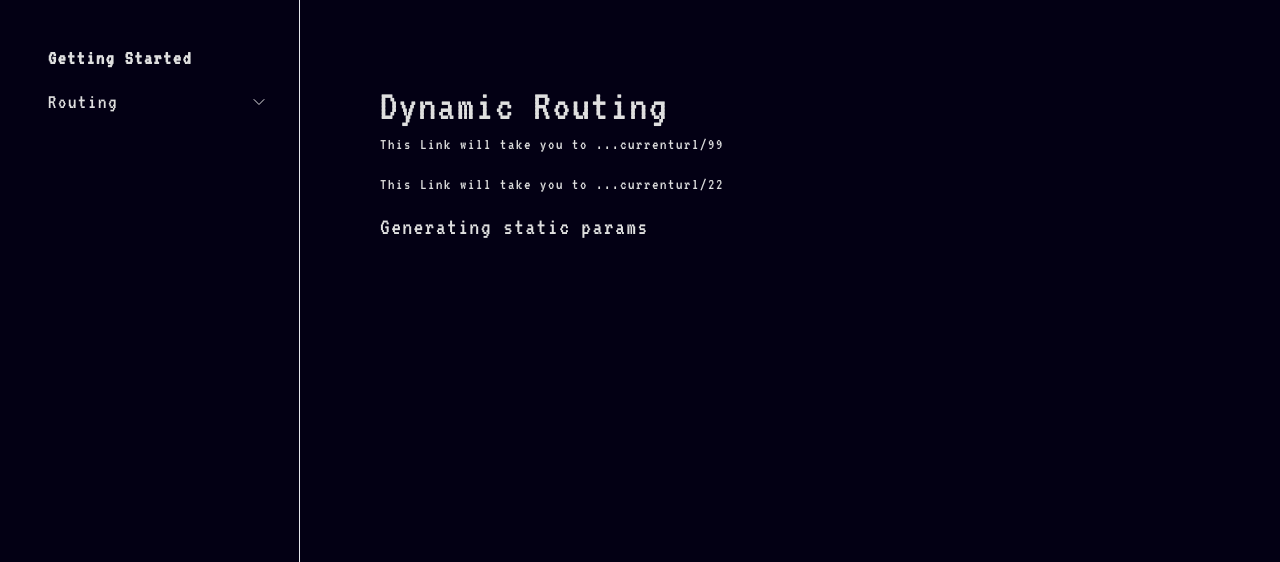
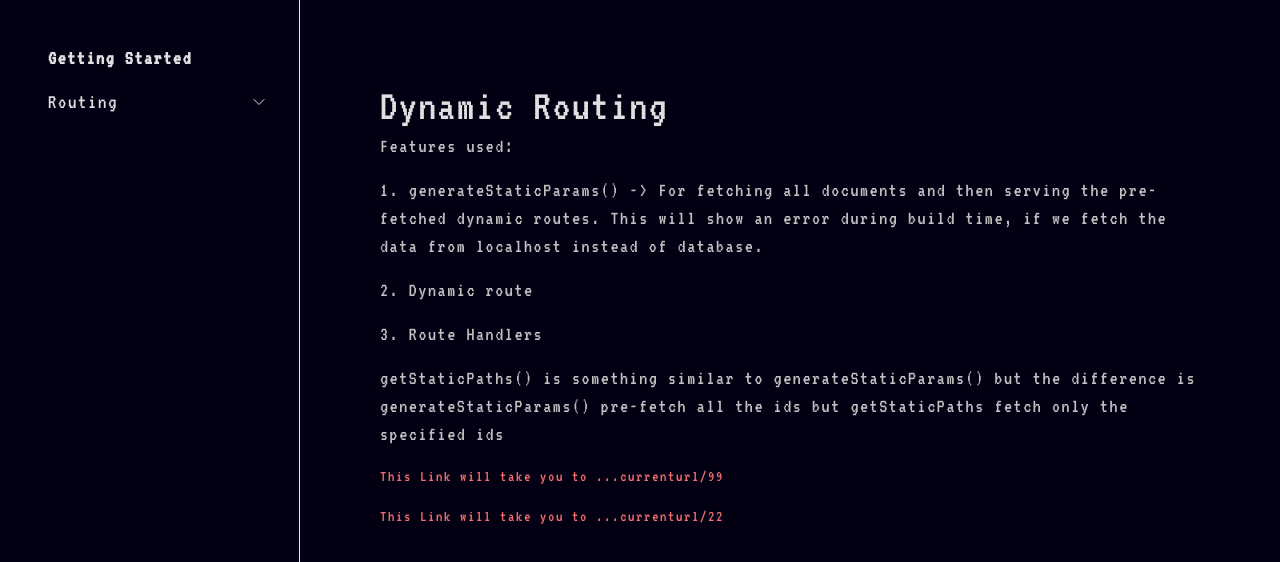
Before and after one commit to JatinMahajan-JM/theNextLab, a Next.js app: page /docs/dynamic-routes in a window 1280 px wide. Shown: the top 562 px of the page. Built offline with nearby package versions, Linux system fonts and the light colour scheme.

Commit message:
cookies initialized

```diff
--- /dev/null
+++ b/app/api/cookies/route.ts
@@ -0,0 +1,11 @@
+import { cookies } from "next/dist/client/components/headers";
+
+export function POST() {
+    cookies().set("cookie", "Chocolate-cookie")
+    return new Response("Cookie has been set")
+}
+
+export function GET() {
+    const value = cookies().get("cookie")
+    return new Response(JSON.stringify(value))
+}
--- /dev/null
+++ b/app/docs/cookies/layout.tsx
@@ -0,0 +1,8 @@
+export default function Layout({ children }: { children: React.ReactNode }) {
+  return (
+    <>
+      <h1>Cookies & Middleware</h1>
+      <section className="flex flex-col gap-4 mt-10">{children}</section>
+    </>
+  );
+}
--- /dev/null
+++ b/app/docs/cookies/page.tsx
@@ -0,0 +1,38 @@
+"use client";
+
+import { useState } from "react";
+
+const handleClick = async () => {
+  await fetch("/api/cookies", { method: "POST" });
+};
+
+export default function Cookies() {
+  const [cookie, setCookie] = useState(null);
+  const getCookie = async () => {
+    setCookie(
+      (await fetch("/api/cookies").then((res) => res.json())) as {
+        name: string;
+        value: string;
+      }
+    );
+  };
+  console.log(cookie);
+  return (
+    <>
+      <button
+        onClick={handleClick}
+        className="w-fit bg-[#060027] p-2 text-gray-500 hover:text-gray-300"
+      >
+        Click me to set Chocolate Cookie
+      </button>
+      <button
+        onClick={getCookie}
+        className="w-fit bg-[#060027] p-2 text-gray-500 hover:text-gray-300"
+      >
+        Click me to get Cookie
+      </button>
+      {"Here is your Cookie: "}
+      {cookie.value}
+    </>
+  );
+}
--- a/app/docs/dynamic-routes/page.tsx
+++ b/app/docs/dynamic-routes/page.tsx
@@ -3,13 +3,25 @@ import Link from "next/link";
 export default function DynamicRouting() {
   return (
     <>
-      <Link href={"/docs/dynamic-routes/99"}>
+      <p>Features used: </p>
+      <p>
+        {`
+          1. generateStaticParams() -> For fetching all documents and then serving the pre-fetched dynamic routes. This will show an error during build time, if we fetch the data from localhost instead of database.`}
+      </p>
+      <p>2. Dynamic route</p>
+      <p>3. Route Handlers</p>
+      <p>
+        {" "}
+        getStaticPaths() is something similar to generateStaticParams() but the
+        difference is generateStaticParams() pre-fetch all the ids but
+        getStaticPaths fetch only the specified ids
+      </p>
+      <Link href={"/docs/dynamic-routes/99"} className="text-red-400">
         This Link will take you to ...currenturl/99
       </Link>
-      <Link href={"/docs/dynamic-routes/22"}>
+      <Link href={"/docs/dynamic-routes/22"} className="text-red-400">
         This Link will take you to ...currenturl/22
       </Link>
-      <h4>Generating static params</h4>
     </>
   );
 }
--- /dev/null
+++ b/app/docs/loading.tsx
@@ -0,0 +1,7 @@
+export default function Loading() {
+  return (
+    <div className="relative top-1/2 left-1/4 w-64 h-1 bg-gray-200 rounded-full">
+      <div className="absolute h-1 bg-blue-500 rounded-full animate-loading-bar grid justify-center items-center" />
+    </div>
+  );
+}
--- a/app/globals.css
+++ b/app/globals.css
@@ -38,3 +38,16 @@ p {
   font-size: 20px;
   line-height: 28px;
 }
+
+@keyframes loading-bar {
+  0% {
+    width: 0;
+  }
+  100% {
+    width: 100%;
+  }
+}
+
+.animate-loading-bar {
+  animation: loading-bar 2s linear infinite;
+}
--- a/config/docs.ts
+++ b/config/docs.ts
@@ -13,6 +13,10 @@ export const docsConfig: DocsConfig = {
                 {
                     title: "Dynamic Routes",
                     href: "/docs/dynamic-routes"
+                },
+                {
+                    title: "Cookies and Middleware",
+                    href: "/docs/cookies"
                 }
             ],
         },
```
